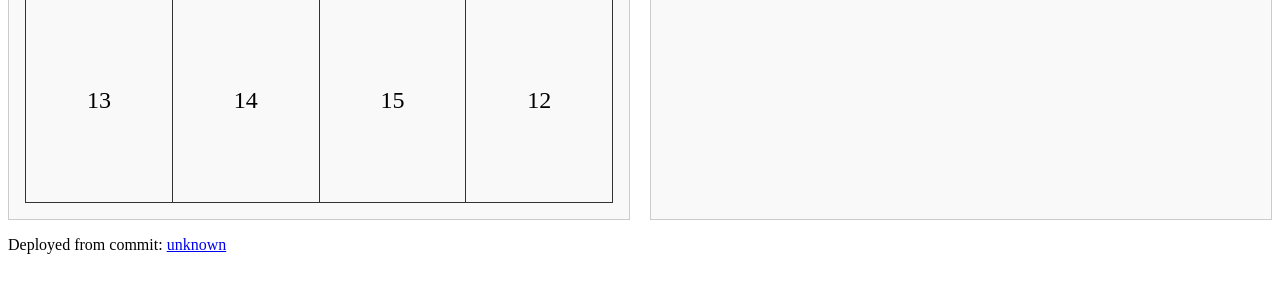
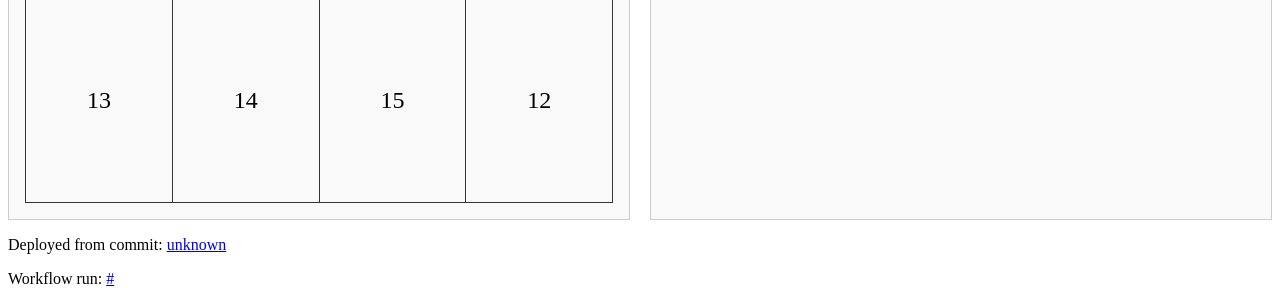
Before and after one commit to PrimeTimeTran/ai_search_agents, a Flask app: page / in a window 1280 px wide. Shown: the part 832-1136 px from the top of the page. Before the commit the page ends 1086 px from the top, so only its background shows below. Run offline with Flask 3, Linux system fonts and the light colour scheme.

Commit message:
WIP: Add workflow link to footer

```diff
--- a/app.py
+++ b/app.py
@@ -12,7 +12,8 @@ app.register_blueprint(maze_bp)
 def inject_commit_info():
     return {
         "commit_sha": os.getenv("COMMIT_SHA", "unknown"),
-        "commit_url": os.getenv("COMMIT_URL", "#")
+        "commit_url": os.getenv("COMMIT_URL", "#"),
+        "workflow_run_url": os.getenv("WORKFLOW_RUN_URL", "#")
     }
 
 if __name__ == "__main__":
--- a/templates/index.html
+++ b/templates/index.html
@@ -22,6 +22,14 @@
           href="{{ commit_url }}"
           target="_blank"
           >{{ commit_sha }}</a
+        >
+      </p>
+      <p>
+        Workflow run:
+        <a
+          href="{{ workflow_run_url }}"
+          target="_blank"
+          >{{ workflow_run_url }}</a
         >
       </p>
     </footer>
```
Also changed, not shown: .github/workflows/deploy.yaml, 2 other files.
